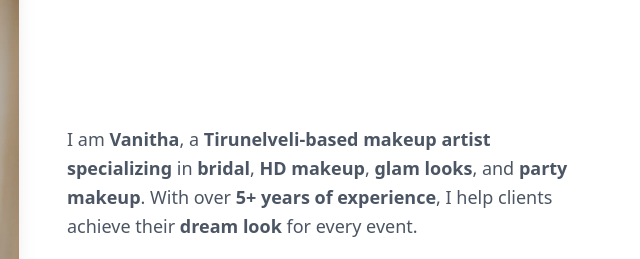
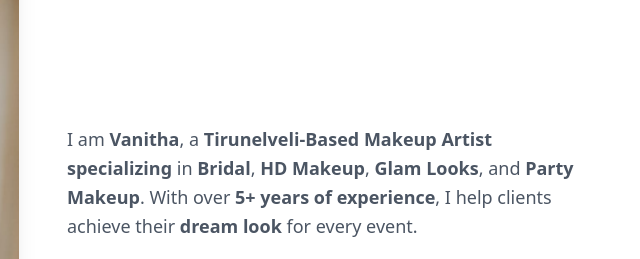
Before and after one commit to greatmindstechnology-cloud/vinitha-portfolio1, a plain HTML site: page index.html in a window 1280 px wide. Shown: the part 1080-1339 px from the top of the page, 597-1237 px from the left. Drawn offline with nearby package versions, Linux system fonts and the light colour scheme.

Commit message:
Update index.html

```diff
--- a/index.html
+++ b/index.html
@@ -198,9 +198,9 @@
           </div>
        <div>
   <p class="text-gray-600 text-lg leading-relaxed mb-6">
-    I am <strong>Vanitha</strong>, a <strong>Tirunelveli-based makeup artist specializing </strong>in
-    <strong>bridal</strong>, <strong>HD makeup</strong>, <strong>glam looks</strong>, and
-    <strong>party makeup</strong>. With over <strong>5+ years of experience</strong>, I help clients
+    I am <strong>Vanitha</strong>, a <strong>Tirunelveli-Based Makeup Artist specializing </strong>in
+    <strong>Bridal</strong>, <strong>HD Makeup</strong>, <strong>Glam Looks</strong>, and
+    <strong>Party Makeup</strong>. With over <strong>5+ years of experience</strong>, I help clients
     achieve their <strong>dream look</strong> for every event.
   </p>
 
```
